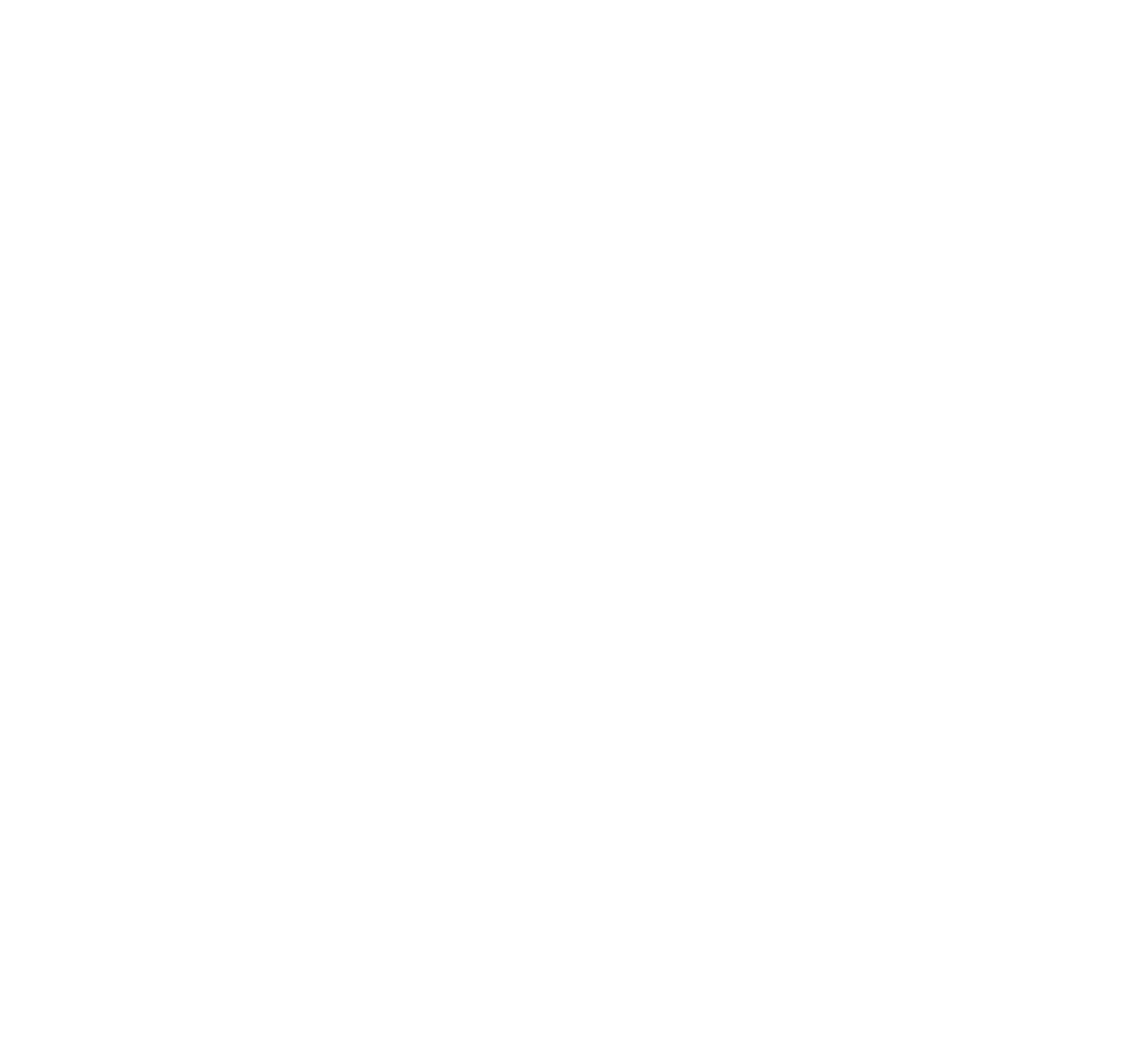
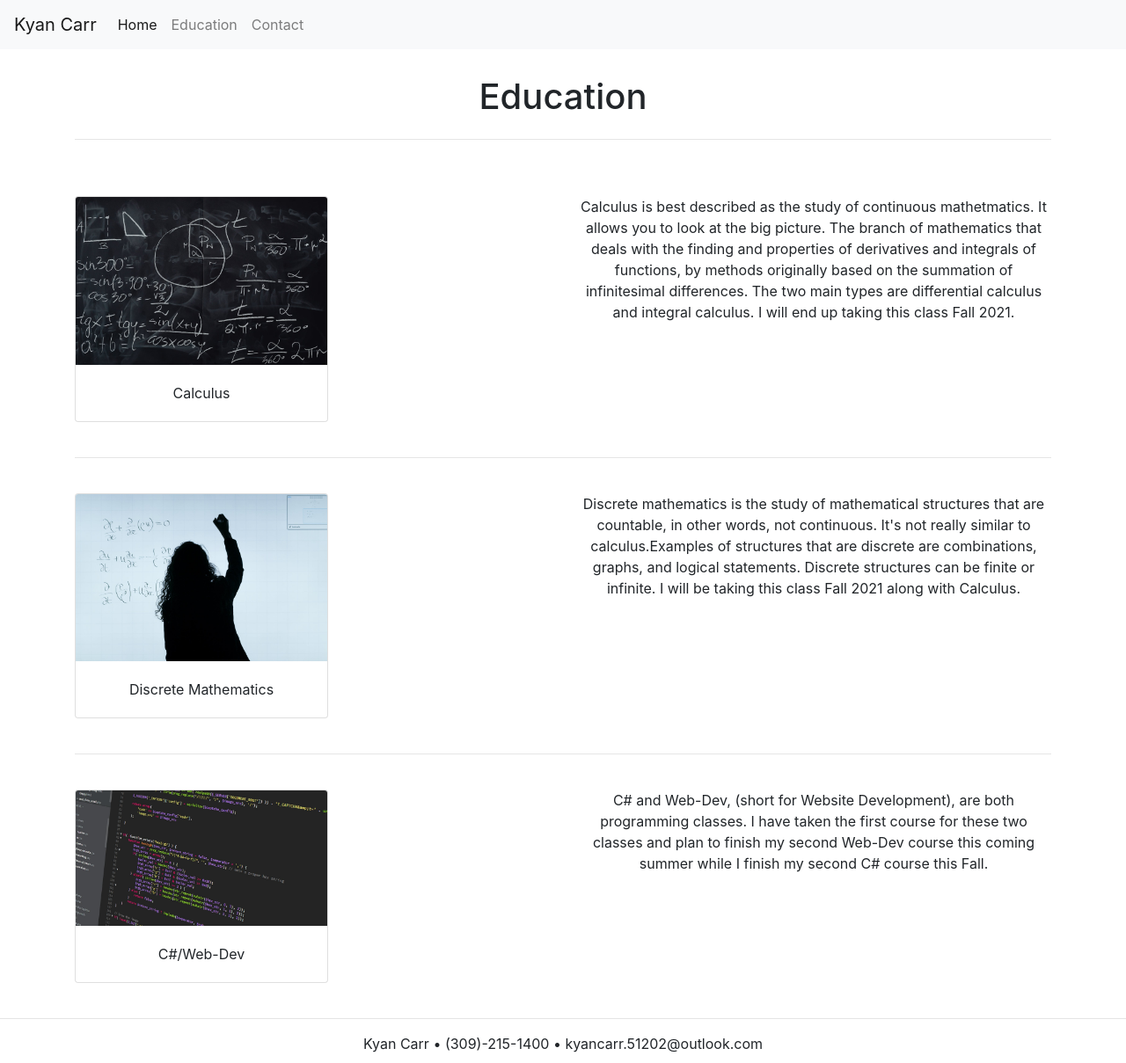
Before and after one commit to Jimbolio6875/Jimbolio6875.github.io, a plain HTML site: page education.html in a window 1280 px wide. Shown: the whole page at 88% size. Before the commit the page ends 800 px from the top, so only its background shows below. Drawn offline with nearby package versions, Linux system fonts and the light colour scheme.

Commit message:
bruh i'm done

```diff
--- a/contact.html
+++ b/contact.html
@@ -0,0 +1,43 @@
+<!DOCTYPE html>
+<html lang="en">
+<head>
+    <meta charset="UTF-8">
+    <meta http-equiv="X-UA-Compatible" content="IE=edge">
+    <meta name="viewport" content="width=device-width, initial-scale=1.0">
+    <title>Online Profile</title>
+    <link rel="stylesheet" href="https://cdn.jsdelivr.net/npm/bootstrap@4.6.0/dist/css/bootstrap.min.css" integrity="sha384-B0vP5xmATw1+K9KRQjQERJvTumQW0nPEzvF6L/Z6nronJ3oUOFUFpCjEUQouq2+l" crossorigin="anonymous">
+    <script src="https://code.jquery.com/jquery-3.5.1.slim.min.js" integrity="sha384-DfXdz2htPH0lsSSs5nCTpuj/zy4C+OGpamoFVy38MVBnE+IbbVYUew+OrCXaRkfj" crossorigin="anonymous"></script>
+    <script src="https://cdn.jsdelivr.net/npm/bootstrap@4.6.0/dist/js/bootstrap.bundle.min.js" integrity="sha384-Piv4xVNRyMGpqkS2by6br4gNJ7DXjqk09RmUpJ8jgGtD7zP9yug3goQfGII0yAns" crossorigin="anonymous"></script>
+    <link rel="stylesheet" href="styles.css">
+</head>
+<body>
+    <header>
+        <nav class="navbar navbar-expand-lg navbar-light bg-light">
+            <a class="navbar-brand" href="#">Kyan Carr</a>
+            <button class="navbar-toggler" type="button" data-toggle="collapse" data-target="#navbarNavAltMarkup" aria-controls="navbarNavAltMarkup" aria-expanded="false" aria-label="Toggle navigation">
+              <span class="navbar-toggler-icon"></span>
+            </button>
+            <div class="collapse navbar-collapse" id="navbarNavAltMarkup">
+              <div class="navbar-nav">
+                <a class="nav-link active" href="index.html">Home <span class="sr-only">(current)</span></a>
+                <a class="nav-link" href="education.html">Education</a>
+                <a class="nav-link" href="contact.html">Contact</a>
+              </div>
+            </div>
+        </nav>
+    </header>
+    <div class="container">
+        <div class="row">
+            <div class="col"><h1 class="headers">Contact</h1></div>
+        </div>
+    <div class="container1">
+        <ul>
+            <li>Email: <a href="mailto:kyancarr.51202@outlook.com">kyancarr.51202@outlook.com</a></li>
+            <li>Phone Number: <a href="tel:+3092151400">(309)-215-1400</a></li>
+        </ul>
+    </div>
+    <br>
+      <hr>
+      <footer>Kyan Carr • (309)-215-1400 • kyancarr.51202@outlook.com</footer>
+</body>
+</html>
--- a/education.html
+++ b/education.html
@@ -0,0 +1,82 @@
+<!DOCTYPE html>
+<html lang="en">
+<head>
+    <meta charset="UTF-8">
+    <meta http-equiv="X-UA-Compatible" content="IE=edge">
+    <meta name="viewport" content="width=device-width, initial-scale=1.0">
+    <title>Online Profile</title>
+    <link rel="stylesheet" href="https://cdn.jsdelivr.net/npm/bootstrap@4.6.0/dist/css/bootstrap.min.css" integrity="sha384-B0vP5xmATw1+K9KRQjQERJvTumQW0nPEzvF6L/Z6nronJ3oUOFUFpCjEUQouq2+l" crossorigin="anonymous">
+    <script src="https://code.jquery.com/jquery-3.5.1.slim.min.js" integrity="sha384-DfXdz2htPH0lsSSs5nCTpuj/zy4C+OGpamoFVy38MVBnE+IbbVYUew+OrCXaRkfj" crossorigin="anonymous"></script>
+    <script src="https://cdn.jsdelivr.net/npm/bootstrap@4.6.0/dist/js/bootstrap.bundle.min.js" integrity="sha384-Piv4xVNRyMGpqkS2by6br4gNJ7DXjqk09RmUpJ8jgGtD7zP9yug3goQfGII0yAns" crossorigin="anonymous"></script>
+    <link rel="stylesheet" href="styles.css">
+</head>
+<body>
+    <header>
+        <nav class="navbar navbar-expand-lg navbar-light bg-light">
+            <a class="navbar-brand" href="#">Kyan Carr</a>
+            <button class="navbar-toggler" type="button" data-toggle="collapse" data-target="#navbarNavAltMarkup" aria-controls="navbarNavAltMarkup" aria-expanded="false" aria-label="Toggle navigation">
+              <span class="navbar-toggler-icon"></span>
+            </button>
+            <div class="collapse navbar-collapse" id="navbarNavAltMarkup">
+              <div class="navbar-nav">
+                <a class="nav-link active" href="index.html">Home <span class="sr-only">(current)</span></a>
+                <a class="nav-link" href="education.html">Education</a>
+                <a class="nav-link" href="contact.html">Contact</a>
+              </div>
+            </div>
+        </nav>
+    </header>
+    <div class="container">
+      <div class="row">
+          <div class="col"><h1 class="headers">Education</h1></div>
+      </div>
+      <hr>
+      <br>
+      <br>
+      <div class="row">
+          <div class="col">
+            <div class="card" style="width: 18rem;">
+            <img src="calc.jpeg" class="card-img-top" alt="Calculus">
+            <div class="card-body">
+              <p class="card-text">Calculus</p>
+            </div>
+          </div>
+        </div>
+        <div class="col">Calculus is best described as the study of continuous mathetmatics. It allows you to look at the big picture. The branch of mathematics that deals with the finding and properties of derivatives and integrals of functions, by methods originally based on the summation of infinitesimal differences. The two main types are differential calculus and integral calculus. I will end up taking this class Fall 2021.</div>
+      </div>
+      <br>
+      <hr>
+      <br>
+      <div class="row">
+        <div class="col">
+          <div class="card" style="width: 18rem;">
+          <img src="dmath.jpeg" class="card-img-top" alt="Discrete Mathematics">
+          <div class="card-body">
+            <p class="card-text">Discrete Mathematics</p>
+          </div>
+        </div>
+      </div>
+        <div class="col">Discrete mathematics is the study of mathematical structures that are countable, in other words, not continuous. It's not really similar to calculus.Examples of structures that are discrete are combinations, graphs, and logical statements. Discrete structures can be finite or infinite. I will be taking this class Fall 2021 along with Calculus.</div>
+        </div>
+        <br>
+        <hr>
+        <br>
+        <div class="row">
+          <div class="col">
+            <div class="card" style="width: 18rem;">
+            <img src="code1.jpeg" class="card-img-top" alt="Discrete Mathematics">
+            <div class="card-body">
+              <p class="card-text">C#/Web-Dev</p>
+            </div>
+          </div>
+        </div>
+          <div class="col">C# and Web-Dev, (short for Website Development), are both programming classes. I have taken the first course for these two classes and plan to finish my second Web-Dev course this coming summer while I finish my second C# course this Fall.</div>
+          </div>
+        </div>
+      </div>
+      <br>
+      <hr>
+      <footer>Kyan Carr • (309)-215-1400 • kyancarr.51202@outlook.com</footer>
+
+</body>
+</html>
--- a/styles.css
+++ b/styles.css
@@ -0,0 +1,26 @@
+/* .jumbotron {
+    background-image: url(code1.jpeg);
+} */
+
+.container {
+    text-align: center;
+}
+
+.headers {
+    margin-top: 30px;
+}
+
+li {
+    list-style-type: none;
+}
+
+.container1 {
+    text-align: center;
+    margin-top: 225px;
+    margin-right: 30px;
+}
+
+footer {
+    text-align: center;
+    margin-bottom: 10px;
+}
```
Also changed, not shown: index.html (+22 -7 lines), calc.jpeg (added), code1.jpeg (added), dmath.jpeg (added), hobbies.html (deleted), instagram.png (added).
